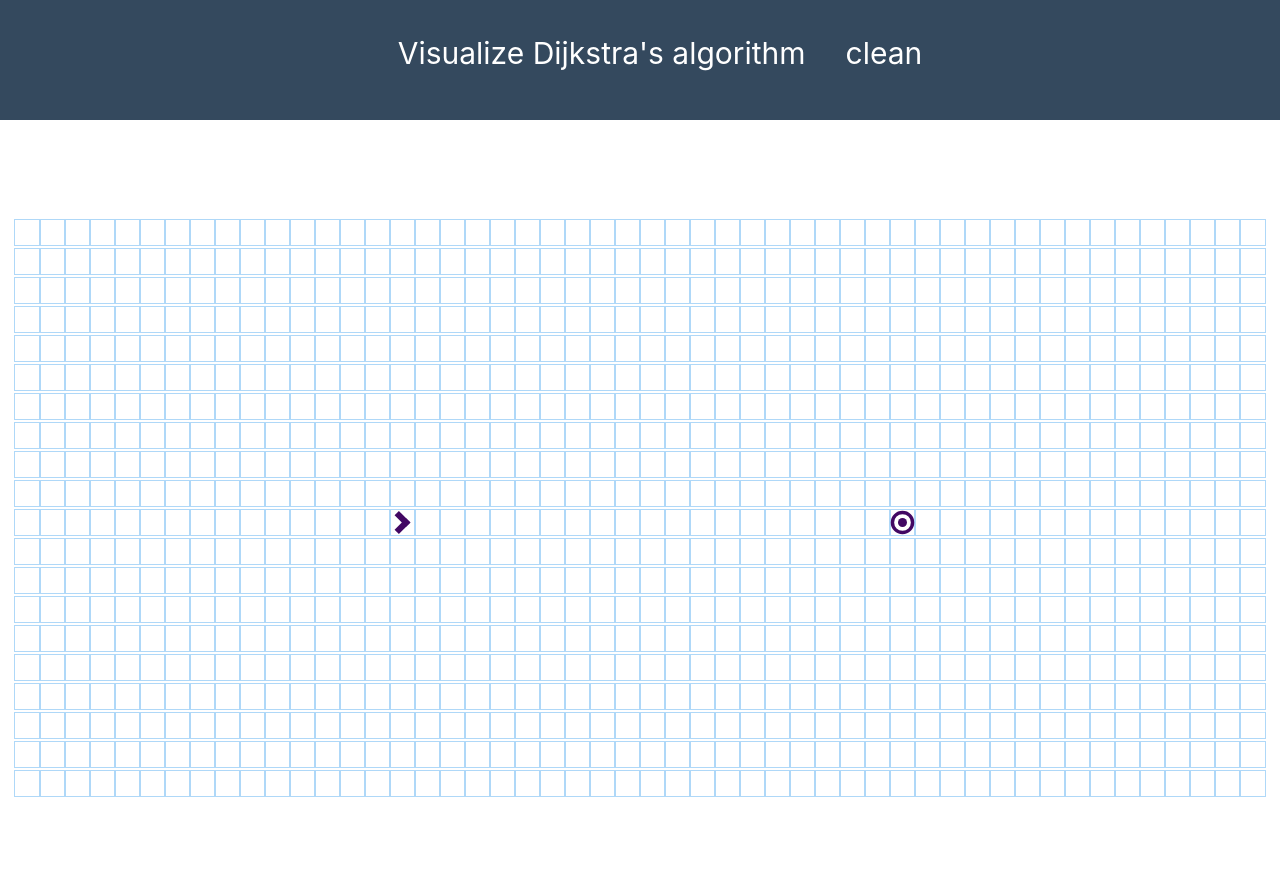
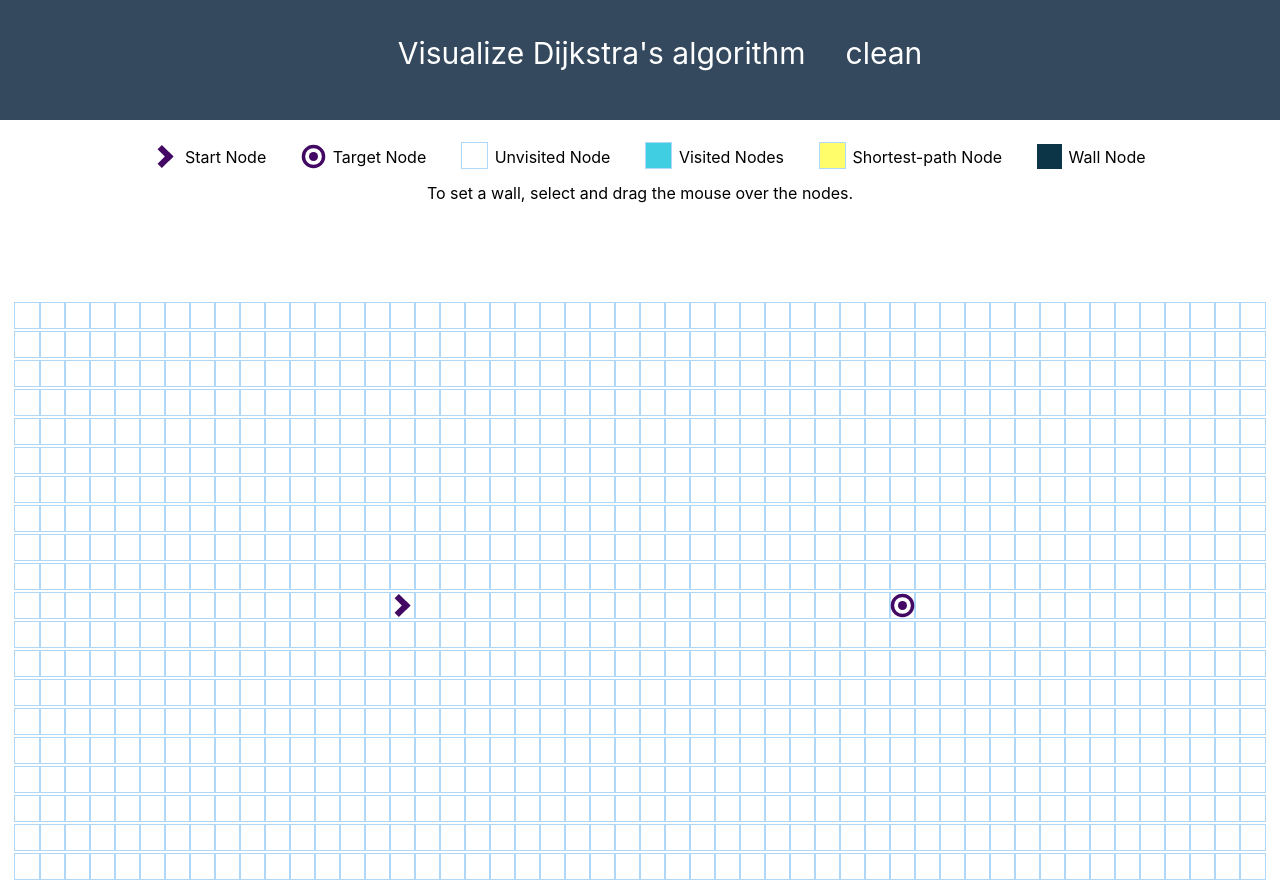
Before and after one commit to ChenAzulai/Pathfinding-Visualizer, a React (Create React App) app: page / in a window 1280 px wide. Before the commit the page ends 800 px from the top, so only its background shows below. Built offline with nearby package versions, Linux system fonts and the light colour scheme.

Commit message:
mainText div

```diff
--- a/src/PathfindingVisualizer/PathfindingVisualizer.css
+++ b/src/PathfindingVisualizer/PathfindingVisualizer.css
@@ -36,6 +36,7 @@ a {
     margin-top: 10px;
     /*padding: 5%;*/
 }
+
 .nav > li > a {
     color: white;
     display: block;
@@ -53,3 +54,61 @@ a {
     transition: all 1s ease;
     -webkit-transition: all 1s ease;
 }
+
+#mainGrid {
+    position: absolute;
+    z-index: 1;
+}
+
+#mainText div {
+    /*border: 1px solid rgb(12, 53, 71);*/
+    width: 25px;
+    height: 25px;
+    display: inline-block;
+    position: relative;
+    top: 0.35em;
+    margin: 0 0.42em;
+}
+
+#mainText > ul li {
+    display: inline-block;
+    list-style: none;
+    padding: 0 28px 0 0;
+}
+
+.target {
+    /*border: 1px solid rgb(175, 216, 248);*/
+    background-image: url(../icons/circle.svg);
+    background-position: center;
+    background-repeat: no-repeat;
+    background-size: contain;
+}
+
+.start {
+    /*border: 1px solid rgb(175, 216, 248);*/
+    background-image: url(../icons/triangletwo-right.svg);
+    /*background-color: rgb(255, 254, 106);*/
+    background-position: center;
+    background-repeat: no-repeat;
+    background-size: contain;
+}
+
+.unvisited {
+    border: 1px solid rgb(175, 216, 248);
+    background-color: white
+}
+
+.visited {
+    border: 1px solid rgb(175, 216, 248);
+    background-color: rgba(0, 190, 218, 0.75);;
+}
+
+.shortest-path{
+    border: 1px solid rgb(175, 216, 248);
+    background-color: rgb(255, 254, 106);
+}
+
+.wall{
+    background-color: rgb(12, 53, 71);
+
+}
--- a/src/PathfindingVisualizer/PathfindingVisualizer.jsx
+++ b/src/PathfindingVisualizer/PathfindingVisualizer.jsx
@@ -140,6 +140,36 @@ export default class PathfindingVisualizer extends Component {
                         </li>
                     </ul>
                 </div>
+                <div id='mainText'>
+                    <ul>
+                        <li>
+                            <div className="start"></div>
+                            Start Node
+                        </li>
+                        <li>
+                            <div className="target"></div>
+                            Target Node
+                        </li>
+                        <li>
+                            <div className="unvisited"></div>
+                            Unvisited Node
+                        </li>
+                        <li>
+                            <div className="visited"></div>
+                            Visited Nodes
+                        </li>
+                        <li>
+                            <div className="shortest-path"></div>
+                            Shortest-path Node
+                        </li>
+                        <li>
+                            <div className="wall"></div>
+                            Wall Node
+                        </li>
+                    </ul>
+                </div>
+                <div id="algorithmDescriptor">To set a wall, select and drag the mouse over the nodes.</div>
+
                 <div className="grid">
                     {grid.map((row, rowInd) => {
                         return (<div key={rowInd}>
```
